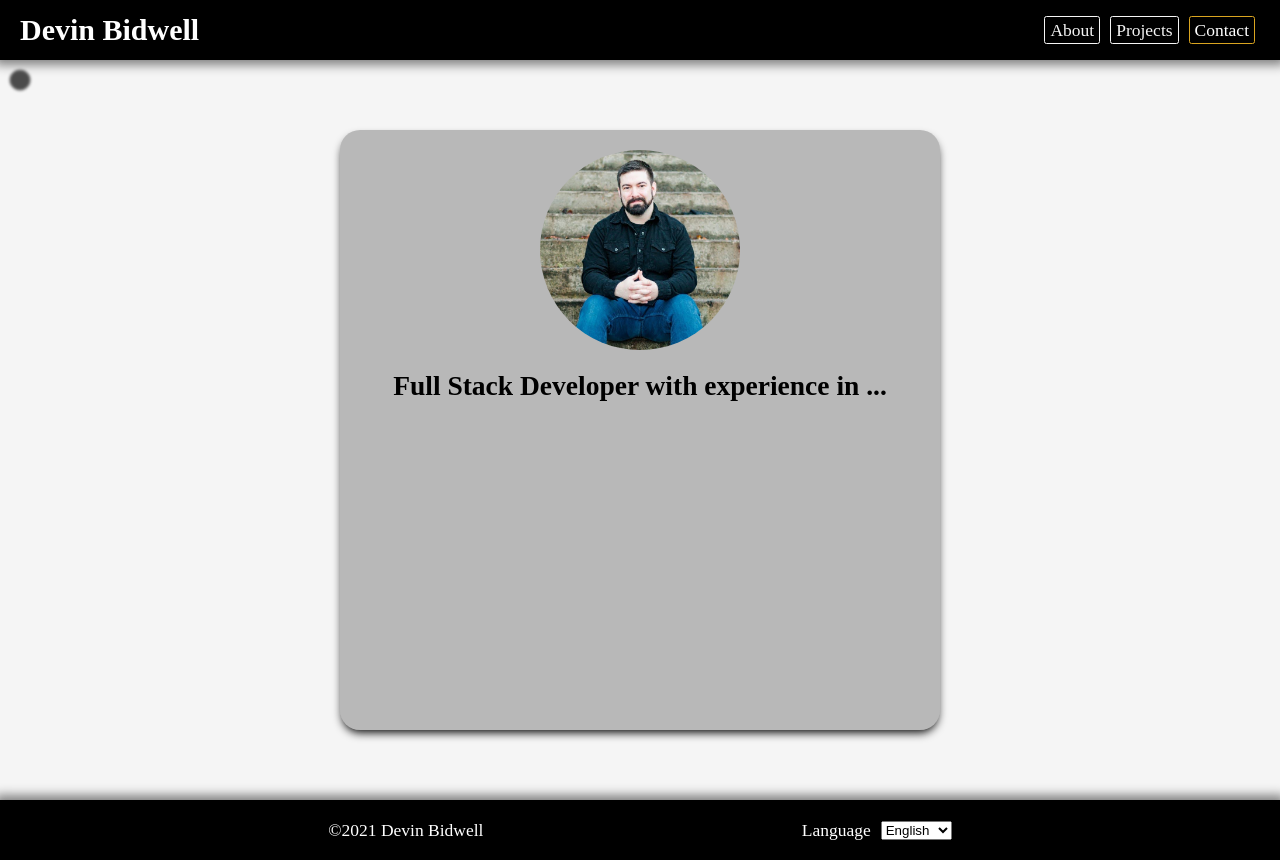
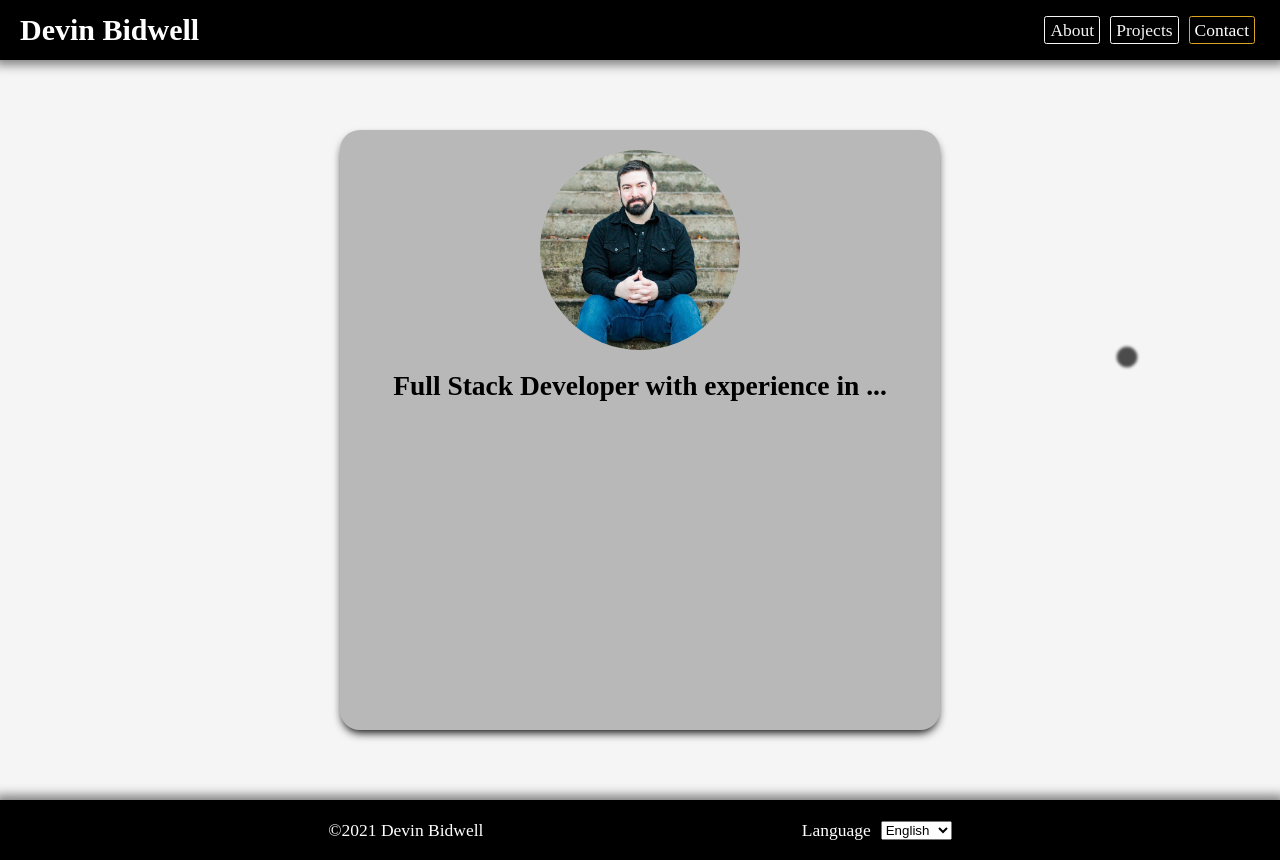
Before and after one commit to dbidwell94/portfolio-react, a React app: page / in a window 1280 px wide. Built offline with nearby package versions, Linux system fonts and the light colour scheme.

Commit message:
brick breaker ball thingy

```diff
--- a/src/sections/homePage/Background.tsx
+++ b/src/sections/homePage/Background.tsx
@@ -1,6 +1,5 @@
 import React, { useEffect, useRef, useState } from "react";
 import styled from "components/shared/globalTheme";
-import {TweenLite} from 'gsap';
 
 const Container = styled.div`
   width: 100%;
@@ -14,56 +13,79 @@ const Container = styled.div`
   }
 `;
 
-class SvgCircle {
-  readonly xPos: string;
-  readonly yPos: string;
-  readonly radius: number;
-  readonly color: string;
-  readonly containerRef: React.RefObject<HTMLDivElement>
-
-  constructor(
-    position: { xPos: string; yPos: string },
-    containerRef: React.RefObject<HTMLDivElement>,
-    color?: string,
-    radius = 10
-  ) {
-    this.xPos = position.xPos;
-    this.yPos = position.yPos;
-    this.radius = radius;
-    if (!color) this.color = "rgb(75, 75, 75)";
-    else this.color = color;
-    this.containerRef = containerRef;
-  }
-
-  get element(): JSX.Element {
-    return (
-      <circle
-        cx={this.xPos}
-        cy={this.yPos}
-        r={this.radius}
-        stroke="rgb(75, 75, 75)"
-        fill="rgb(75, 75, 75)"
-      />
-    );
-  }
-}
-
 interface IRenderSize {
   width: number;
   height: number;
 }
 
-export default function () {
+interface ICircleLocation {
+  cx: number;
+  cy: number;
+}
+
+interface ICircleAndRef {
+  circle: Circle,
+  ref: SVGCircleElement | null
+}
+
+class Circle {
+  private speed: number;
+  private invertCx: boolean;
+  private invertCy: boolean;
+
+  constructor(speed?: number) {
+    if (!speed) {
+      this.speed = Circle.getRandomSpeed(1, 3);
+    } else this.speed = speed;
+
+    this.invertCx = Math.random() > 0.5;
+    this.invertCy = Math.random() > 0.5;
+  }
+
+  private static getRandomSpeed(min: number, max: number): number {
+    return Math.random() * (max - min + 1) + min;
+  }
+
+  move(circleRef: SVGCircleElement, parent: HTMLDivElement): ICircleLocation {
+    const cx = parseFloat(circleRef.getAttributeNS(null, "cx") as string);
+    const cy = parseFloat(circleRef.getAttributeNS(null, "cy") as string);
+    const { width, height } = parent.getBoundingClientRect();
+    if (cx > width - 10) {
+      this.invertCx = true;
+    }
+    if (cx < 10) {
+      this.invertCx = false;
+    }
+    if (cy > height - 10) {
+      this.invertCy = true;
+    }
+    if (cy < 10) {
+      this.invertCy = false;
+    }
+    const newCx = cx + (this.invertCx ? -this.speed : this.speed);
+    const newCy = cy + (this.invertCy ? -this.speed : this.speed);
+    return { cx: newCx, cy: newCy };
+  }
+}
+
+export default function Background() {
   const containerRef = useRef<HTMLDivElement>(null);
+  const circleRef = useRef<SVGCircleElement>(null);
   const [renderSize, setRenderSize] = useState<IRenderSize>({
     width: 500,
     height: 500,
   });
 
-  const [svgCircle] = useState(
-    new SvgCircle({ xPos: "20", yPos: "20" }, containerRef)
-  );
-  function handleResize(event: UIEvent) {
+  const circles = useRef<ICircleAndRef[]>([]);
+
+  const [circleLocation, setCircleLocation] = useState<ICircleLocation>({
+    cy: 0,
+    cx: 0,
+  });
+
+  const invert = useRef({ cx: false, cy: false });
+
+  function handleResize() {
     if (containerRef.current) {
       setRenderSize({
         width: containerRef.current.getBoundingClientRect().width,
@@ -74,19 +96,68 @@ export default function () {
 
   useEffect(() => {
     if (containerRef.current) {
+      const { width, height } = containerRef.current.getBoundingClientRect();
       setRenderSize({
-        width: containerRef.current.getBoundingClientRect().width,
-        height: containerRef.current.getBoundingClientRect().height,
+        width,
+        height,
+      });
+      setCircleLocation({
+        cx: Math.floor(Math.random() * width),
+        cy: Math.floor(Math.random() * height),
       });
       window.addEventListener("resize", handleResize);
     }
     return () => window.removeEventListener("resize", handleResize);
   }, []);
 
+  function moveCircle(circleRef: SVGCircleElement) {
+    if (containerRef.current && invert.current) {
+      const cx = parseFloat(circleRef.getAttributeNS(null, "cx") as string);
+      const cy = parseFloat(circleRef.getAttributeNS(null, "cy") as string);
+      const { width, height } = containerRef.current.getBoundingClientRect();
+
+      if (cx > width - 10) {
+        invert.current = { ...invert.current, cx: true };
+      }
+      if (cx < 10) {
+        invert.current = { ...invert.current, cx: false };
+      }
+      if (cy > height - 10) {
+        invert.current = { ...invert.current, cy: true };
+      }
+      if (cy < 10) {
+        invert.current = { ...invert.current, cy: false };
+      }
+
+      const newCx = cx + (invert.current.cx ? -2 : 2);
+      const newCy = cy + (invert.current.cy ? -2 : 2);
+      circleRef.setAttributeNS(null, "cx", newCx.toString());
+      circleRef.setAttributeNS(null, "cy", newCy.toString());
+
+      window.requestAnimationFrame(() => moveCircle(circleRef));
+    }
+  }
+
+  useEffect(() => {
+    if (circleRef.current && circleRef.current) {
+      window.requestAnimationFrame(() =>
+        moveCircle(circleRef.current as SVGCircleElement)
+      );
+    }
+  }, []);
+
   return (
-    <Container ref={(e) => ((containerRef.current as any) = e)}>
+    <Container ref={containerRef}>
       <svg viewBox={`0 0 ${renderSize.width} ${renderSize.height}`}>
-        {svgCircle.element}
+        {}
+        <circle
+          cx={circleLocation.cx}
+          cy={circleLocation.cy}
+          r="10"
+          stroke="rgb(75, 75, 75)"
+          fill="rgb(75, 75, 75)"
+          ref={circleRef}
+        />
       </svg>
     </Container>
   );
```
